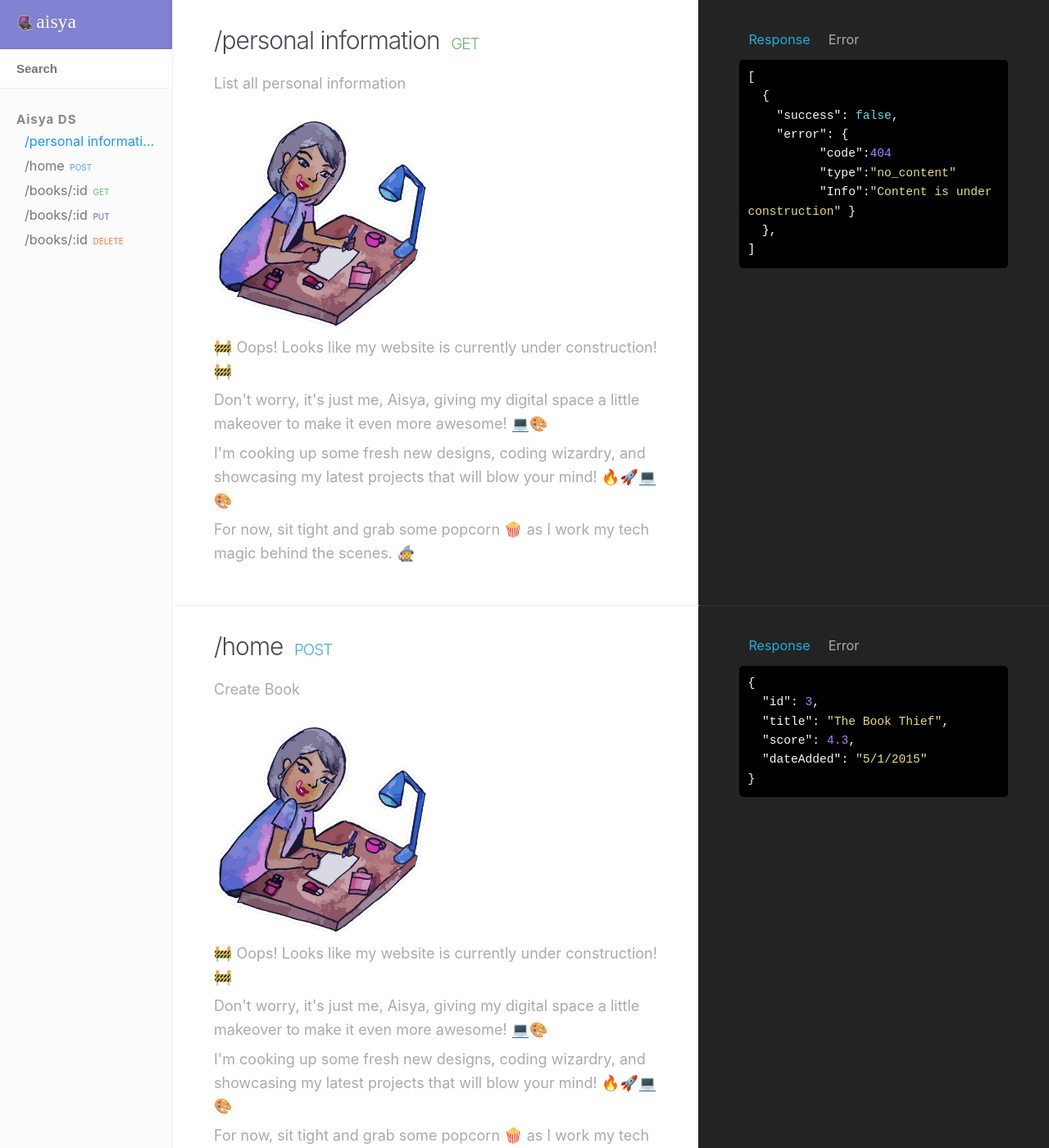
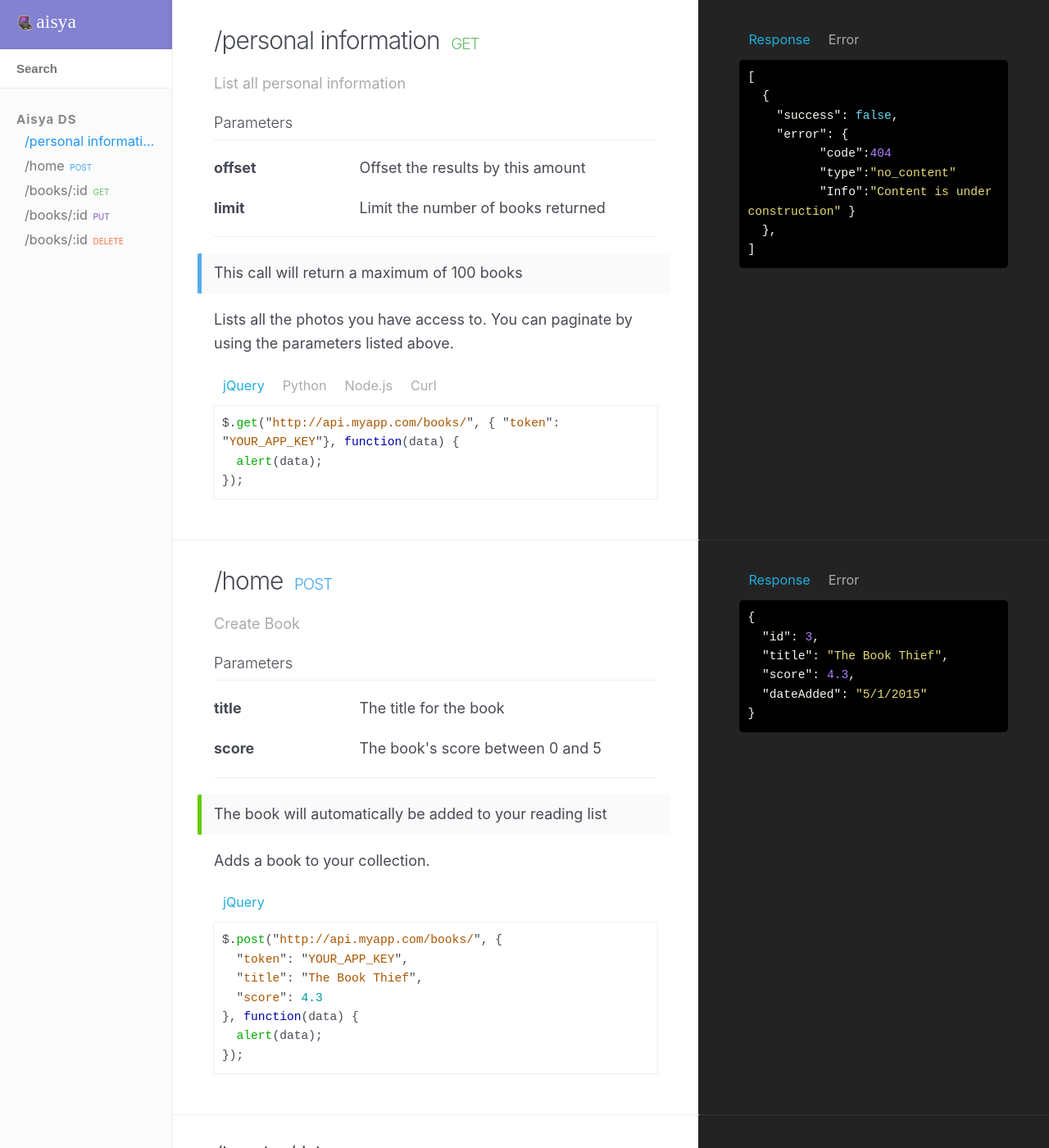
Before and after one commit to aisyadfira/aisyadfira-github, a Jekyll site: the page built from index.html, in a window 1280 px wide and 1400 px high. Shown: the whole window at 82% size. Built offline with Jekyll 4.4.1, drawn with Linux system fonts in a browser that asks for light colours; nearby versions of some CDN libraries; some of the changed text lies outside the part shown.

Commit message:
Update index.html

```diff
--- a/index.html
+++ b/index.html
@@ -19,12 +19,6 @@ title: API Docs
 				{% if doc.description %}
 					<p class="description">{{ doc.description }}</p>
 				{% endif %}
-				<img src="https://aisyadfira.github.io/images/5f4dcd4fda7be1129b43980e_face%20desk-p-500.png" class="under-construction">
-				<p class="description">🚧 Oops! Looks like my website is currently under construction! 🚧</p>
-			        <p class="description">Don't worry, it's just me, Aisya, giving my digital space a little makeover to make it even more awesome! 💻🎨</p>
-				<p class="description">I'm cooking up some fresh new designs, coding wizardry, and showcasing my latest projects that will blow your mind! 🔥🚀💻🎨</p>
-				<p class="description">For now, sit tight and grab some popcorn 🍿 as I work my tech magic behind the scenes. 🧙 </p>
-				{% comment %}
 				{% if doc.parameters and doc.parameters[0].name %}
 						<h6>Parameters</h6>
 						<dl>
@@ -42,7 +36,6 @@ title: API Docs
 								{% include syntax-highlight.html block=block %}
 								{% endfor %}
 						{% endif %}
-									{% endcomment %}
 
 			</section>
 			{% if doc.right_code_blocks and doc.right_code_blocks[0].code_block %}
```
